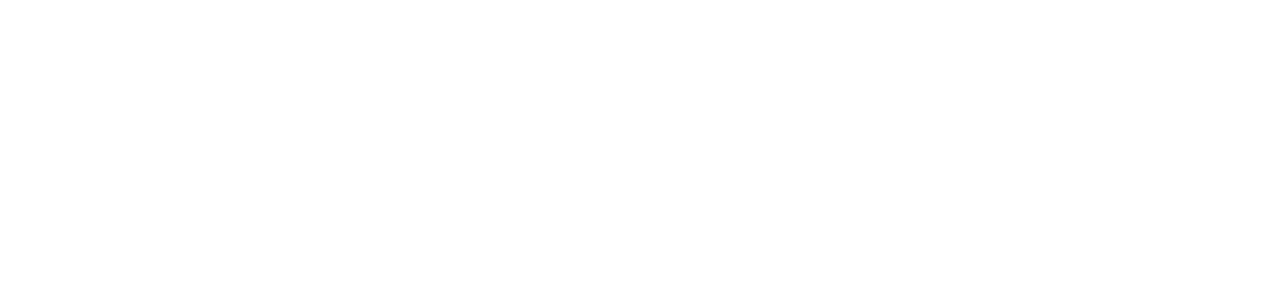
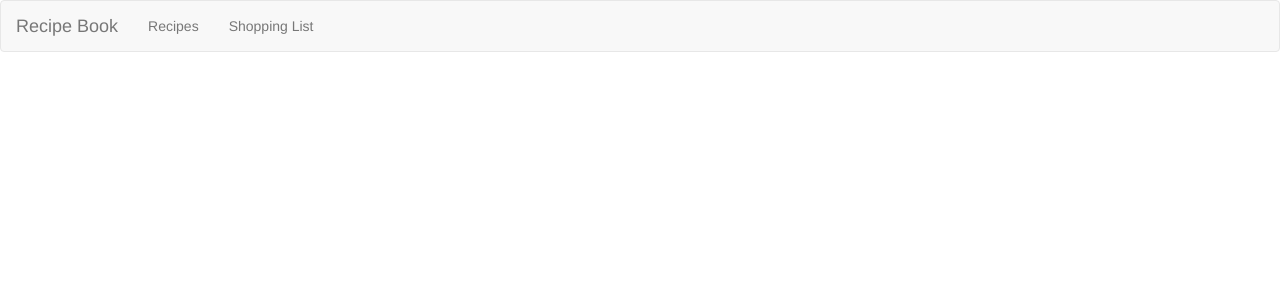
Before and after one commit to dustinsmithdevelopment/shopping-list, an Angular app: page / in a window 1280 px wide. Shown: the top 300 px of the page. Built offline with nearby package versions, Linux system fonts and the light colour scheme.

Commit message:
Creating header

```diff
--- a/src/app/app.component.html
+++ b/src/app/app.component.html
@@ -0,0 +1 @@
+<app-header></app-header>
--- a/src/app/header/header.component.html
+++ b/src/app/header/header.component.html
@@ -0,0 +1,22 @@
+<nav class="navbar navbar-default">
+  <div class="container-fluid">
+    <div class="navbar-header">
+      <a href="#" class="navbar-brand">Recipe Book</a>
+    </div>
+
+    <div class="collapse navbar-collapse">
+      <ul class="nav navbar-nav">
+        <li><a href="#">Recipes</a></li>
+        <li><a href="#">Shopping List</a></li>
+      </ul>
+      <ul class="nav navbar-nav navbar-right">
+        <li class="dropdown">
+          <ul class="dropdown-menu">
+            <li><a href="#">Save Data</a></li>
+            <li><a href="#">Fetch Data</a></li>
+          </ul>
+        </li>
+      </ul>
+    </div>
+  </div>
+</nav>
```
